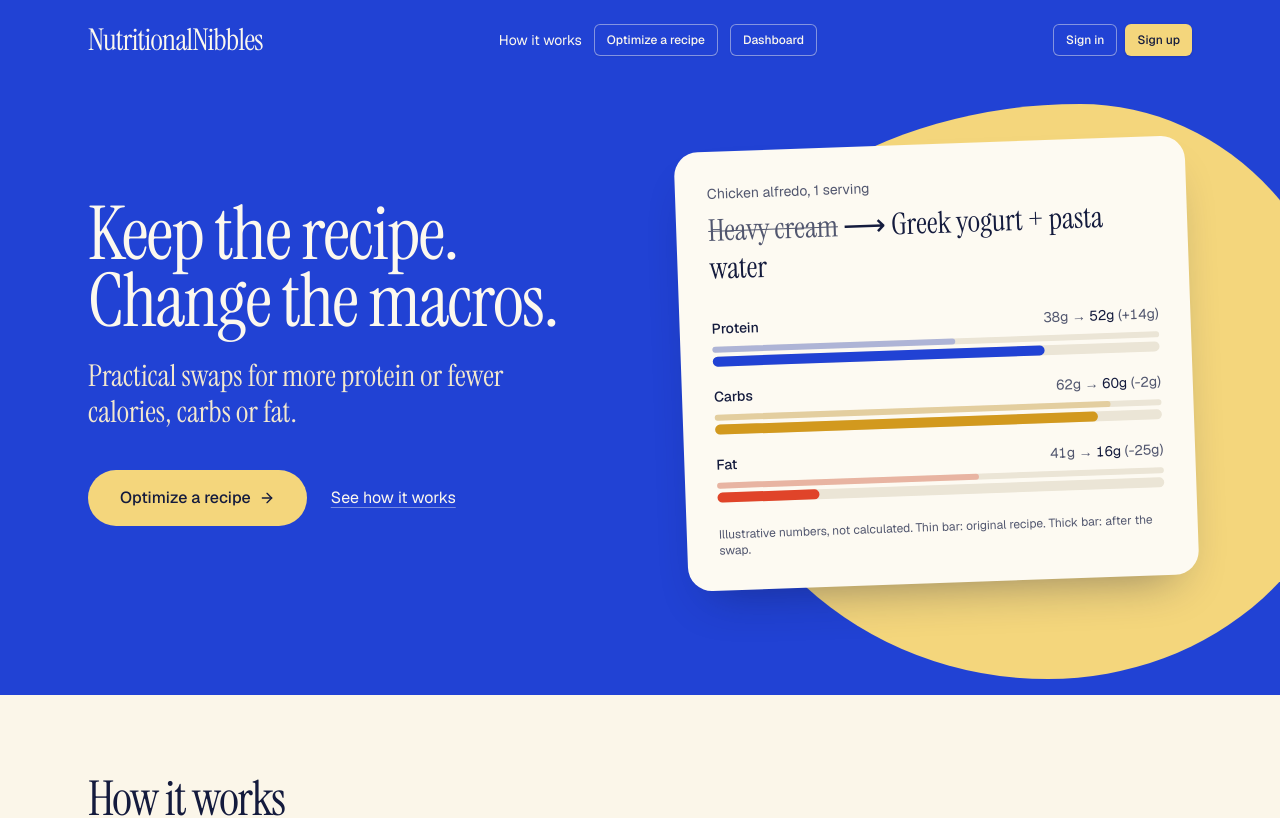
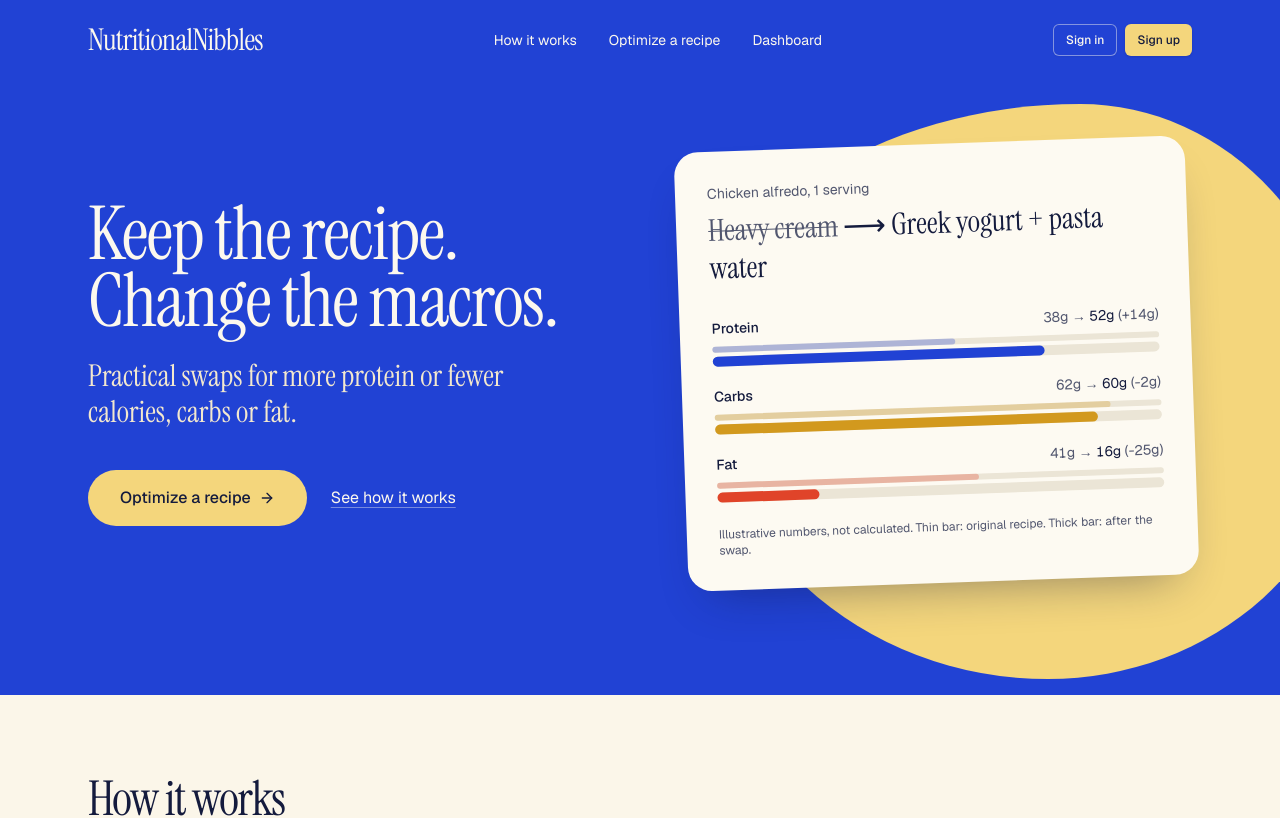
Before and after one commit to KelbyChau/NutritionalNibbles, a Next.js app: page / in a window 1280 px wide. Shown: the top 818 px of the page. Built offline with nearby package versions, Linux system fonts and the light colour scheme; no server answers.

Commit message:
Match Dashboard and Optimize to the header link style
Render all three landing page navigation items with the same text and hover styles. Keep Dashboard beside Optimize a recipe and linked to the existing dashboard route.

```diff
--- a/components/landing/site-nav.tsx
+++ b/components/landing/site-nav.tsx
@@ -2,8 +2,13 @@ import Link from "next/link";
 import { Suspense } from "react";
 import { AuthButton } from "@/components/auth-button";
 import { EnvVarWarning } from "@/components/env-var-warning";
-import { Button } from "@/components/ui/button";
 import { hasEnvVars } from "@/lib/utils";
+
+const links = [
+  { href: "#how-it-works", label: "How it works" },
+  { href: "/optimize", label: "Optimize a recipe" },
+  { href: "/dashboard", label: "Dashboard" },
+];
 
 export function SiteNav() {
   return (
@@ -15,22 +20,17 @@ export function SiteNav() {
         >
           NutritionalNibbles
         </Link>
-        <ul className="hidden items-center gap-3 text-sm md:flex">
-          <li>
-            <Link href="#how-it-works" className="underline-offset-4 hover:underline">
-              How it works
-            </Link>
-          </li>
-          <li>
-            <Button asChild size="sm" variant="outline">
-              <Link href="/optimize">Optimize a recipe</Link>
-            </Button>
-          </li>
-          <li>
-            <Button asChild size="sm" variant="outline">
-              <Link href="/dashboard">Dashboard</Link>
-            </Button>
-          </li>
+        <ul className="hidden items-center gap-8 text-sm md:flex">
+          {links.map((link) => (
+            <li key={link.href}>
+              <Link
+                href={link.href}
+                className="underline-offset-4 hover:underline"
+              >
+                {link.label}
+              </Link>
+            </li>
+          ))}
         </ul>
         <div className="text-sm">
           {!hasEnvVars ? (
```
